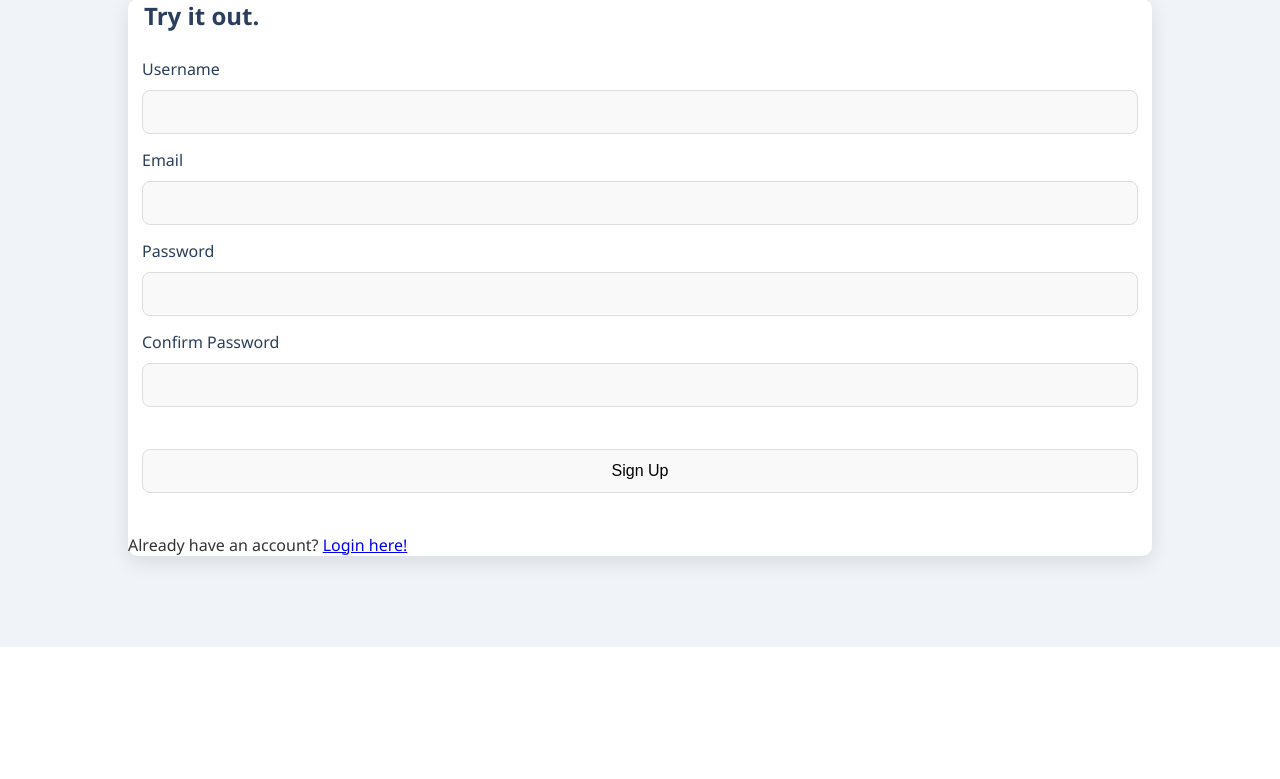
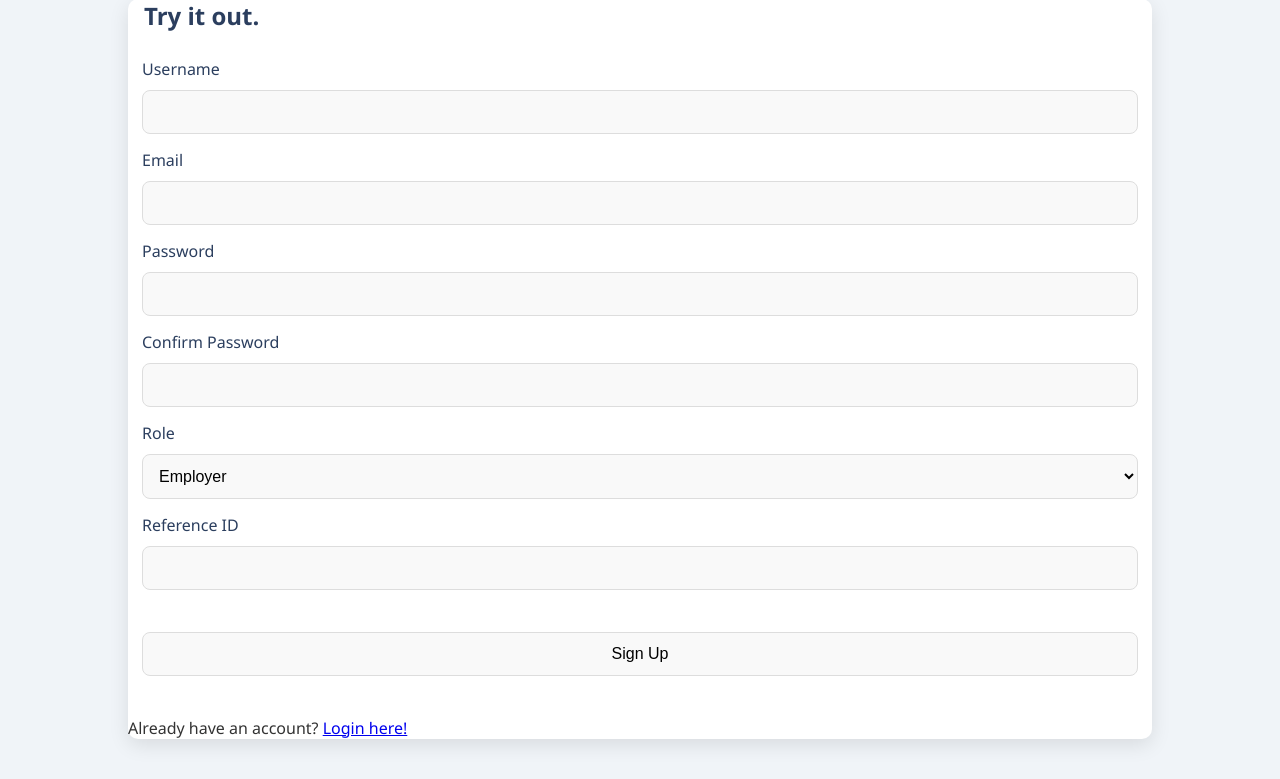
Before and after one commit to aryansingla45/todo-app, a Flask app: page /register in a window 1280 px wide. Shown: the part 153-932 px from the top of the page. Before the commit the page ends 800 px from the top, so only its background shows below. Run offline with Flask 3, Linux system fonts and the light colour scheme.

Commit message:
Register Function Completed, No issues currently

```diff
--- a/todoapp/forms.py
+++ b/todoapp/forms.py
@@ -1,7 +1,7 @@
 from flask_wtf import FlaskForm
-from wtforms import StringField, PasswordField, SubmitField , BooleanField
+from wtforms import StringField, PasswordField, SubmitField , BooleanField , SelectField
 from wtforms.validators import DataRequired, Length, Email, EqualTo , ValidationError
-from todoapp.models import User
+from todoapp.models import User, Employer , Employee
 
 
 class LoginForm(FlaskForm):
@@ -21,6 +21,8 @@ class Registerform(FlaskForm):
     email = StringField('Email' , validators=[DataRequired(), Email()])
     password = PasswordField('Password' , validators=[DataRequired() , Length(min=2, max=20)])
     confirm_password = PasswordField('Confirm Password' , validators=[DataRequired(), EqualTo('password')])
+    role = SelectField('Role', choices=[('Employer', 'Employer'), ('Employee', 'Employee')], validators=[DataRequired()])
+    reference_id = StringField('Reference ID' , validators=[DataRequired()])
     submit = SubmitField('Sign Up')
 
     def validate_username(self, username):
@@ -32,3 +34,22 @@ class Registerform(FlaskForm):
         user = User.query.filter_by(email=email.data).first()
         if user:
             raise ValidationError('That email is taken. Please log in.')
+
+
+
+    def validate_reference_id(self, reference_id):
+        # Check if the role is Employer and if the reference_id is already taken in the Employer table
+        if self.role.data == 'Employer':
+            employer = Employer.query.filter_by(reference_id=reference_id.data).first()
+            if employer:
+                raise ValidationError('That reference ID is already taken by another employer. Please choose a different one.')
+
+        # Check if the reference_id exists for an Employee or User
+        user = User.query.filter_by(reference_id=reference_id.data).first()
+        if user:
+            if self.role.data == 'Employee':
+                # Allow multiple employees with the same reference_id (no problem)
+                return
+
+            # For other roles, raise validation error if reference_id exists
+            raise ValidationError('This reference ID is already taken. Please choose a different one.')
--- a/todoapp/routes.py
+++ b/todoapp/routes.py
@@ -3,7 +3,6 @@ from flask import render_template , flash , redirect , url_for , request
 from todoapp.forms import LoginForm , Registerform
 from todoapp.models import User , Employer, Employee
 from flask_login import login_user , current_user , logout_user , login_required
-
 
 
 @app.route('/')
@@ -15,6 +14,8 @@ def home():
 @app.route('/about')
 def about():
     return render_template('about.html')
+
+
 
 @app.route('/login' , methods = ['GET' , 'POST'])
 def login():
@@ -29,10 +30,19 @@ def login():
             if next_page:
                 return redirect(next_page)
             else:
-                return redirect(url_for('dashboard'))
+                email = form.email.data
+                query_result = Employee.query.filter_by(email = email).first()
+                if query_result:
+                    return redirect(url_for('dashboard_employee'))
+                else:
+                    return redirect(url_for('dashboard_employer'))
         else:
             flash('Login Unsuccessful. Please check email and password', 'danger')
     return render_template('login.html' , form = form)
+
+
+
+
 
 @app.route('/register' , methods = ['GET' , 'POST'])
 def register():
@@ -41,22 +51,53 @@ def register():
     form = Registerform()
     if form.validate_on_submit():
         hashed_password = bcrypt.generate_password_hash(form.password.data).decode('utf-8')
-        user = User(username = form.username.data , email = form.email.data , password = hashed_password)
+        user = User(username = form.username.data , email = form.email.data , password = hashed_password , role = form.role.data , reference_id = form.reference_id.data)
         db.session.add(user)
         db.session.commit()
-        flash(f'Your account has been created.', 'success')
-        return redirect(url_for('login'))
+
+        user_id = user.id
+
+        if form.role.data == 'Employer':
+            employer = Employer(id = user_id, name = form.username.data , reference_id = form.reference_id.data)
+            db.session.add(employer)
+            db.session.commit()
+
+            flash(f'Your account has been created for {form.role.data}.', 'success')
+            return redirect(url_for('login'))
+
+        elif form.role.data == 'Employee':
+            employee = Employee(id = user_id , name = form.username.data , reference_id = form.reference_id.data)
+            db.session.add(employee)
+            db.session.commit()
+
+            flash(f'Your account has been created for {form.role.data}.', 'success')
+            return redirect(url_for('login'))
+        else:
+            flash(f"Erorr in creating account", 'danger')
+
     return render_template('register.html' , form = form)
+
+
+
+
+
+
+
 
 @app.route('/forgot')
 def forgot():
     return render_template('forgot.html')
 
 
-@app.route('/dashboard')
+@app.route('/dashboard_employer')
 @login_required
-def dashboard():
-    return render_template('dashboard.html')
+def dashboard_employer():
+    return render_template('dashboard_employer.html')
+
+@app.route('/dashboard_employee')
+@login_required
+def dashboard_employee():
+    return render_template('dashboard_employee.html')
 
 
 @app.route('/logout')
--- a/todoapp/templates/register.html
+++ b/todoapp/templates/register.html
@@ -47,6 +47,22 @@
                     {% endfor %}
                 </div>
 
+                <div class="form-group">
+                    {{ form.role.label }}
+                    {{ form.role }}
+                    {% for error in form.role.errors %}
+                        <p class="error">{{ error }}</p>
+                    {% endfor %}
+                </div>
+
+                <div class="form-group">
+                    {{ form.reference_id.label }}
+                    {{ form.reference_id(class="form-control") }}
+                    {% for error in form.reference_id.errors %}
+                        <p class="error">{{ error }}</p>
+                    {% endfor %}
+                </div>
+
                 <br>
 
                 <!-- Submit Button -->
```
Also changed, not shown: todoapp/models.py (+33 -14 lines), instance/test.db, todoapp/templates/dashboard_employee.html (added), todoapp/templates/dashboard_employer.html (added).
